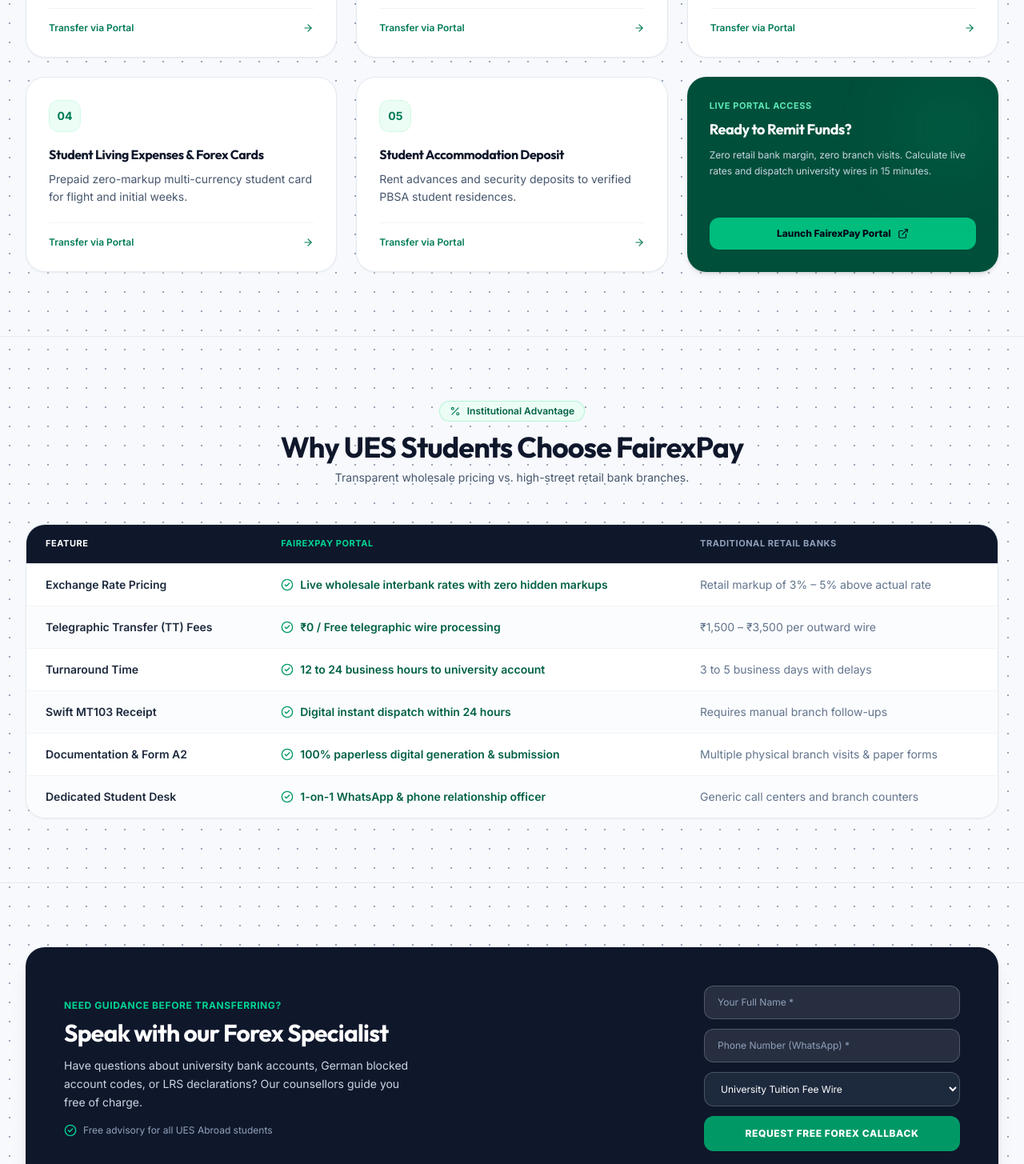
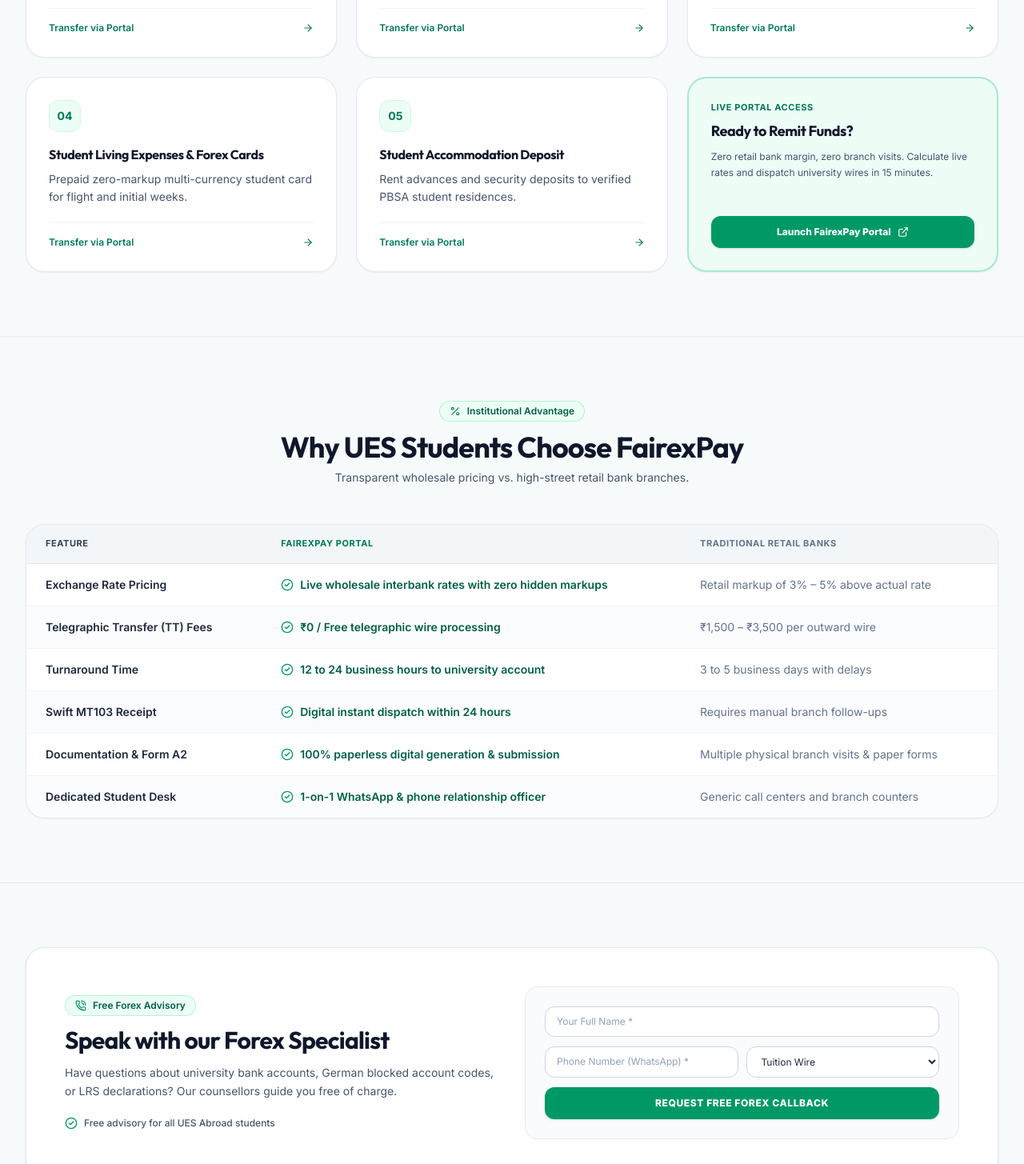
Before and after one commit to Athulkvs04/ues_abroad, a Next.js app: page /forex in a window 1280 px wide. Shown: the part 1040-2495 px from the top of the page at 80% size. Built offline with nearby package versions, Linux system fonts and the light colour scheme.

Commit message:
style: remove background dots and redesign callback boxes into clean executive light cards

```diff
--- a/src/app/forex/page.tsx
+++ b/src/app/forex/page.tsx
@@ -14,7 +14,8 @@
   Percent,
   Sparkles,
   Zap,
-  ShieldCheck
+  ShieldCheck,
+  PhoneCall
 } from "lucide-react";
 import { PublicLayout } from "@/components/layout/PublicLayout";
 
@@ -196,14 +197,8 @@
         </div>
       </section>
 
-      {/* 2. Body Area with Subtle Dot Mesh Texture — Eliminates "Empty White" Feel */}
-      <div
-        className="relative bg-slate-50/90 min-h-screen border-b border-slate-200/80"
-        style={{
-          backgroundImage: "radial-gradient(#94a3b8 1px, transparent 1px)",
-          backgroundSize: "24px 24px",
-        }}
-      >
+      {/* 2. Clean Executive Light Body Area */}
+      <div className="relative bg-slate-50/80 min-h-screen border-b border-slate-200/80">
         {/* Section A: Supported Transfer Purposes */}
         <section id="remittance-purposes" className="py-16 sm:py-20">
           <div className="container max-w-6xl mx-auto px-4 relative z-10">
@@ -224,7 +219,7 @@
               {PURPOSES.map((p, idx) => (
                 <div
                   key={p.id}
-                  className="p-7 rounded-3xl bg-white/95 border border-slate-200/90 shadow-xs hover:border-emerald-300 hover:shadow-lg transition-all duration-300 flex flex-col justify-between group backdrop-blur-xs"
+                  className="p-7 rounded-3xl bg-white border border-slate-200/90 shadow-xs hover:border-emerald-300 hover:shadow-lg transition-all duration-300 flex flex-col justify-between group"
                 >
                   <div>
                     <div className="w-10 h-10 rounded-xl bg-emerald-50 border border-emerald-100 text-emerald-700 flex items-center justify-center text-sm font-bold mb-4 group-hover:scale-105 transition-transform">
@@ -245,17 +240,16 @@
                 </div>
               ))}
 
-              {/* Portal Action Card */}
-              <div className="p-7 rounded-3xl bg-emerald-900 text-white shadow-md flex flex-col justify-between relative overflow-hidden">
-                <div className="absolute top-0 right-0 w-32 h-32 bg-emerald-500/10 rounded-full blur-2xl pointer-events-none" />
+              {/* Portal Action Card — Clean Light Executive Design */}
+              <div className="p-7 rounded-3xl bg-emerald-50/80 border-2 border-emerald-500/30 shadow-xs flex flex-col justify-between relative overflow-hidden">
                 <div>
-                  <span className="text-[11px] font-bold text-emerald-300 uppercase tracking-wider block mb-2">
+                  <span className="text-[11px] font-bold text-emerald-700 uppercase tracking-wider block mb-2">
                     Live Portal Access
                   </span>
-                  <h3 className="text-lg font-bold text-white">
+                  <h3 className="text-lg font-bold text-slate-900">
                     Ready to Remit Funds?
                   </h3>
-                  <p className="text-xs text-slate-300 mt-2 leading-relaxed">
+                  <p className="text-xs text-slate-600 mt-2 leading-relaxed">
                     Zero retail bank margin, zero branch visits. Calculate live rates and dispatch university wires in 15 minutes.
                   </p>
                 </div>
@@ -263,7 +257,7 @@
                   href="https://uesabroad.fairexpay.com"
                   target="_blank"
                   rel="noopener noreferrer"
-                  className="mt-6 w-full py-3 px-4 rounded-xl bg-emerald-500 hover:bg-emerald-400 text-slate-950 font-extrabold text-xs text-center transition-all inline-flex items-center justify-center gap-2 shadow-xs cursor-pointer"
+                  className="mt-6 w-full py-3 px-4 rounded-xl bg-emerald-600 hover:bg-emerald-700 text-white font-extrabold text-xs text-center transition-all inline-flex items-center justify-center gap-2 shadow-sm cursor-pointer"
                 >
                   <span>Launch FairexPay Portal</span>
                   <ExternalLink className="w-3.5 h-3.5" />
@@ -289,14 +283,14 @@
               </p>
             </div>
 
-            <div className="rounded-3xl border border-slate-200/90 bg-white/95 overflow-hidden shadow-xs backdrop-blur-xs">
+            <div className="rounded-3xl border border-slate-200/90 bg-white overflow-hidden shadow-xs">
               <div className="overflow-x-auto">
                 <table className="w-full text-left text-xs sm:text-sm">
                   <thead>
-                    <tr className="border-b border-slate-200 bg-slate-900 text-white">
-                      <th className="py-4 px-6 font-bold uppercase tracking-wider text-[11px]">Feature</th>
-                      <th className="py-4 px-6 text-emerald-400 font-bold uppercase tracking-wider text-[11px]">FairexPay Portal</th>
-                      <th className="py-4 px-6 text-slate-400 font-bold uppercase tracking-wider text-[11px]">Traditional Retail Banks</th>
+                    <tr className="border-b border-slate-200 bg-slate-100/90 text-slate-800">
+                      <th className="py-4 px-6 font-bold uppercase tracking-wider text-[11px] text-slate-700">Feature</th>
+                      <th className="py-4 px-6 text-emerald-700 font-bold uppercase tracking-wider text-[11px]">FairexPay Portal</th>
+                      <th className="py-4 px-6 text-slate-500 font-bold uppercase tracking-wider text-[11px]">Traditional Retail Banks</th>
                     </tr>
                   </thead>
                   <tbody className="divide-y divide-slate-100">
@@ -319,69 +313,76 @@
           </div>
         </section>
 
-        {/* Section C: Advisory Callback & Lead Form */}
+        {/* Section C: Advisory Callback & Lead Form — Clean Executive Light Card */}
         <section className="py-16 sm:py-20 border-t border-slate-200/80">
           <div className="container max-w-4xl mx-auto px-4 relative z-10">
-            <div className="p-8 sm:p-12 rounded-3xl bg-slate-900 text-white shadow-xl flex flex-col md:flex-row items-center justify-between gap-8">
-              <div className="max-w-md">
-                <span className="text-xs font-bold uppercase tracking-wider text-emerald-400 block mb-2">
-                  Need Guidance Before Transferring?
-                </span>
-                <h2 className="text-2xl sm:text-3xl font-extrabold text-white tracking-tight">
+            <div className="bg-white rounded-3xl p-8 sm:p-12 border border-slate-200/90 shadow-sm">
+              <div className="grid grid-cols-1 md:grid-cols-12 gap-8 items-center">
+                <div className="md:col-span-6 space-y-3">
+                  <div className="inline-flex items-center gap-2 px-3 py-1 rounded-full bg-emerald-50 border border-emerald-200/80 text-emerald-800 text-xs font-semibold">
+                    <PhoneCall className="w-3.5 h-3.5 text-emerald-600" />
+                    <span>Free Forex Advisory</span>
+                  </div>
+                  <h3 className="text-2xl sm:text-3xl font-extrabold text-slate-900 tracking-tight">
                     Speak with our Forex Specialist
-                </h2>
-                <p className="text-slate-300 text-xs sm:text-sm mt-3 leading-relaxed">
+                  </h3>
+                  <p className="text-slate-600 text-xs sm:text-sm leading-relaxed font-normal">
                     Have questions about university bank accounts, German blocked account codes, or LRS declarations? Our counsellors guide you free of charge.
                   </p>
-                <div className="pt-4 flex items-center gap-2 text-xs text-slate-400">
-                  <CheckCircle2 className="w-4 h-4 text-emerald-400 shrink-0" />
+                  <div className="pt-2 flex items-center gap-2 text-xs text-slate-600 font-medium">
+                    <CheckCircle2 className="w-4 h-4 text-emerald-600 shrink-0" />
                     <span>Free advisory for all UES Abroad students</span>
                   </div>
                 </div>
 
-              <div className="w-full md:w-80 shrink-0">
+                <div className="md:col-span-6">
                   {leadSubmitted ? (
-                  <div className="p-6 rounded-2xl bg-white/10 border border-white/15 text-center">
-                    <CheckCircle2 className="w-8 h-8 text-emerald-400 mx-auto mb-2" />
-                    <h4 className="text-sm font-bold text-white">Request Received</h4>
-                    <p className="text-xs text-slate-300 mt-1">Our forex desk will contact you on WhatsApp/phone shortly.</p>
+                    <div className="bg-emerald-50/80 rounded-2xl p-6 text-center border border-emerald-200/80">
+                      <CheckCircle2 className="w-8 h-8 text-emerald-600 mx-auto mb-2" />
+                      <h4 className="font-bold text-slate-900 text-sm">Request Received</h4>
+                      <p className="text-xs text-slate-600 mt-1">Our forex desk will contact you on WhatsApp/phone shortly.</p>
                     </div>
                   ) : (
-                  <form onSubmit={handleLeadSubmit} className="space-y-3">
+                    <form onSubmit={handleLeadSubmit} className="space-y-3 bg-slate-50/80 p-6 rounded-2xl border border-slate-200/70">
+                      <div>
                         <input
                           type="text"
                           required
                           placeholder="Your Full Name *"
                           value={leadName}
                           onChange={(e) => setLeadName(e.target.value)}
-                      className="w-full px-4 py-3 rounded-xl bg-white/10 border border-white/20 text-white text-xs placeholder:text-slate-400 focus:outline-hidden focus:border-emerald-400"
+                          className="w-full px-3.5 py-2.5 rounded-xl bg-white border border-slate-300 text-slate-900 placeholder:text-slate-400 text-xs focus:outline-hidden focus:border-emerald-600 focus:ring-1 focus:ring-emerald-600"
                         />
+                      </div>
+                      <div className="grid grid-cols-1 sm:grid-cols-2 gap-2.5">
                         <input
                           type="tel"
                           required
                           placeholder="Phone Number (WhatsApp) *"
                           value={leadPhone}
                           onChange={(e) => setLeadPhone(e.target.value)}
-                      className="w-full px-4 py-3 rounded-xl bg-white/10 border border-white/20 text-white text-xs placeholder:text-slate-400 focus:outline-hidden focus:border-emerald-400"
+                          className="w-full px-3.5 py-2.5 rounded-xl bg-white border border-slate-300 text-slate-900 placeholder:text-slate-400 text-xs focus:outline-hidden focus:border-emerald-600 focus:ring-1 focus:ring-emerald-600"
                         />
                         <select
                           value={leadPurpose}
                           onChange={(e) => setLeadPurpose(e.target.value)}
-                      className="w-full px-4 py-3 rounded-xl bg-slate-800 border border-white/20 text-white text-xs focus:outline-hidden focus:border-emerald-400"
+                          className="w-full px-3.5 py-2.5 rounded-xl bg-white border border-slate-300 text-slate-800 text-xs focus:outline-hidden focus:border-emerald-600"
                         >
-                      <option value="University Tuition Fee Wire">University Tuition Fee Wire</option>
-                      <option value="German Blocked Account (Expatrio/Fintiba)">German Blocked Account</option>
-                      <option value="Canada GIC Deposit">Canada GIC Deposit</option>
-                      <option value="Accommodation Deposit">Accommodation Deposit</option>
+                          <option value="University Tuition Fee Wire">Tuition Wire</option>
+                          <option value="German Blocked Account (Expatrio/Fintiba)">Blocked Account</option>
+                          <option value="Canada GIC Deposit">Canada GIC</option>
+                          <option value="Accommodation Deposit">Accommodation</option>
                         </select>
+                      </div>
                       <button
                         type="submit"
-                      className="w-full py-3.5 px-4 rounded-xl bg-emerald-600 hover:bg-emerald-500 text-white font-extrabold text-xs uppercase tracking-wider transition-all cursor-pointer shadow-xs"
+                        className="w-full py-3 rounded-xl bg-emerald-600 hover:bg-emerald-700 text-white font-extrabold text-xs uppercase tracking-wider transition-all shadow-sm cursor-pointer"
                       >
                         Request Free Forex Callback
                       </button>
                     </form>
                   )}
+                </div>
               </div>
             </div>
           </div>
```
Also changed, not shown: src/app/accommodation/page.tsx (+23 -27 lines), src/app/destinations/page.tsx (+0 -9 lines), src/components/home/ServicesBentoSection.tsx (+0 -8 lines). Lines whose indentation alone changed are shown as unchanged.
